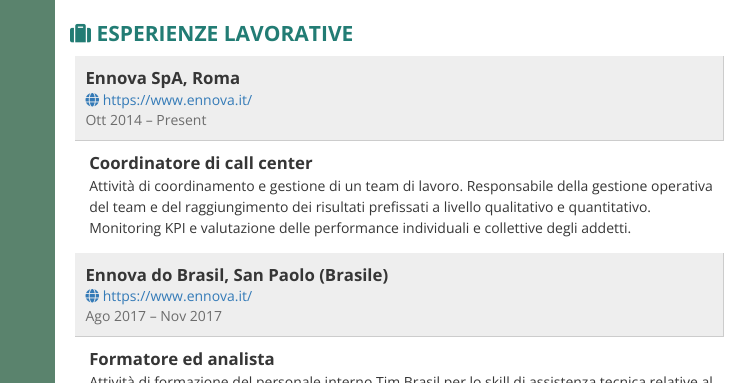
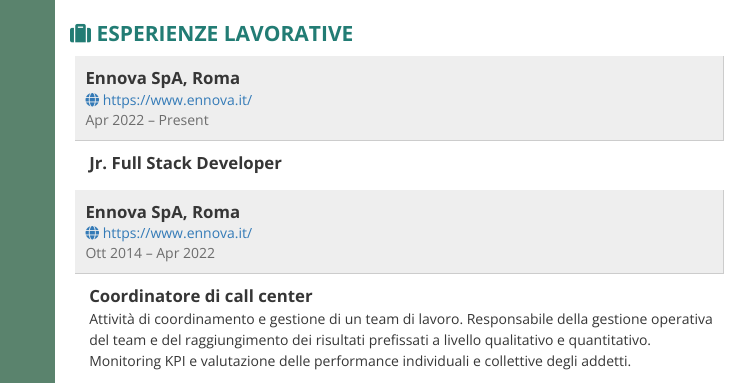
Before and after one commit to faiella01/ffaiella, a plain HTML site: page index.html in a window 1280 px wide. Shown: the part 394-777 px from the top of the page, 0-748 px from the left. Drawn offline with nearby package versions, Linux system fonts and the light colour scheme.

Commit message:
Update index.html

```diff
--- a/index.html
+++ b/index.html
@@ -417,7 +417,27 @@
                                 <div class="address">
                                     <a href="https://www.ennova.it/" target= "_blank"><i class="fas fa-globe ico"></i> https://www.ennova.it/</a>
                                 </div>
-                                <div class="year">Ott 2014 – Present</div>
+                                <div class="year">Apr 2022 – Present</div>
+                            </div>
+                        </div>
+                        <div class="row">
+                            <div class="job-details col-xs-11">
+                                <div class="profession">Jr. Full Stack Developer</div>
+                                <div class="description">
+                                </div>
+                            </div>
+                        </div>
+                    </div>
+                    <div class="job clearfix">
+                        <div class="row">
+                            <div class="details">
+                                <div class="where">
+                                    Ennova SpA, Roma
+                                </div>
+                                <div class="address">
+                                    <a href="https://www.ennova.it/" target= "_blank"><i class="fas fa-globe ico"></i> https://www.ennova.it/</a>
+                                </div>
+                                <div class="year">Ott 2014 – Apr 2022</div>
                             </div>
                         </div>
                         <div class="row">
```
